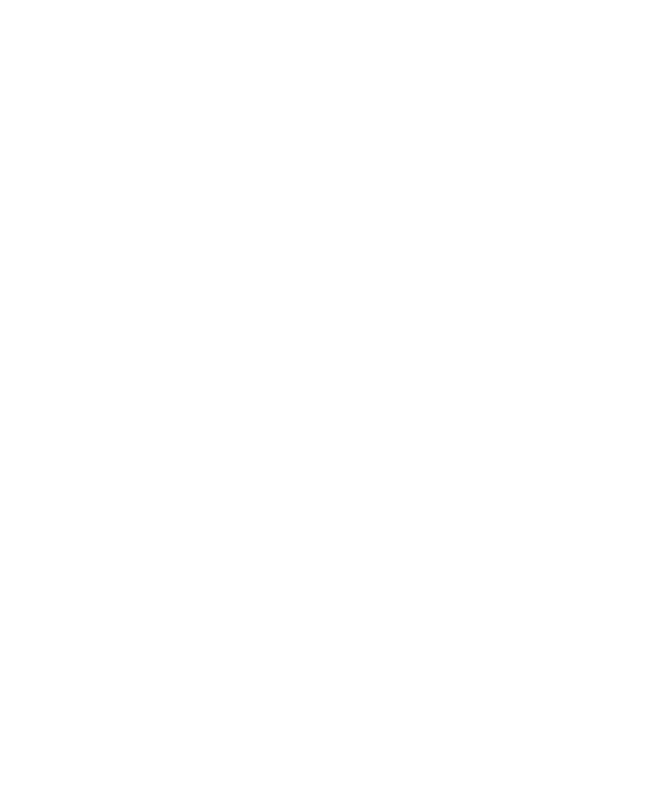
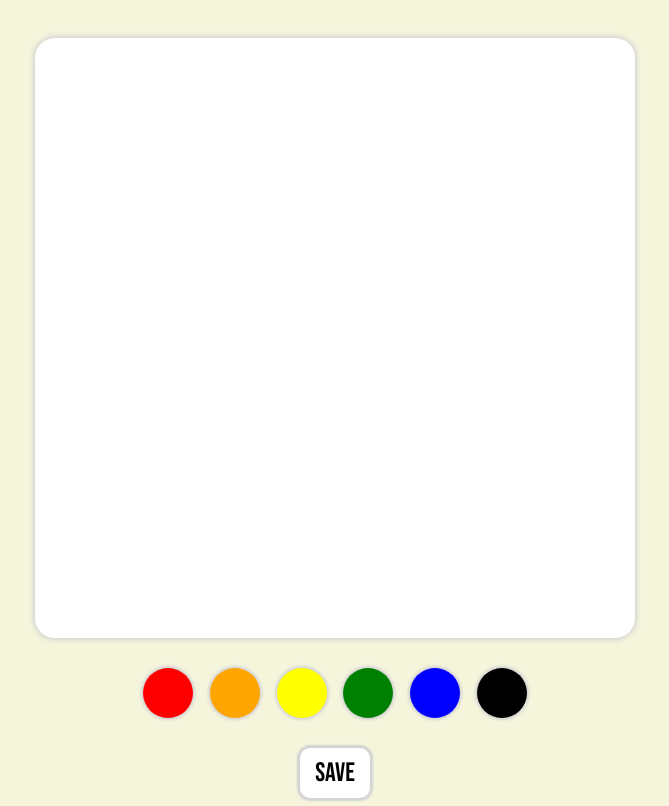
Before and after one commit to zn0228/DrawingBoard, a plain HTML site: page index.html in a window 1280 px wide. Shown: the whole page, without its empty margins (305-974 px from the left). Drawn offline with Linux system fonts and the light colour scheme.

Commit message:
addDisign

```diff
--- a/index.html
+++ b/index.html
@@ -9,5 +9,16 @@
   </head>
   <body>
     <canvas id="DrawCanvas"></canvas>
+
+    <div class="colorControl">
+      <div class="color" style="background-color: red"></div>
+      <div class="color" style="background-color: orange"></div>
+      <div class="color" style="background-color: yellow"></div>
+      <div class="color" style="background-color: green"></div>
+      <div class="color" style="background-color: blue"></div>
+      <div class="color" style="background-color: black"></div>
+    </div>
+
+    <div id="save">SAVE</div>
   </body>
 </html>
--- a/style.css
+++ b/style.css
@@ -0,0 +1,47 @@
+@import url("https://fonts.googleapis.com/css2?family=Bebas+Neue&display=swap");
+
+body {
+  background-color: beige;
+  display: flex;
+  align-items: center;
+  justify-content: center;
+  flex-direction: column;
+}
+#DrawCanvas {
+  border: 3px;
+  border-color: gray;
+  background-color: white;
+  width: 600px;
+  height: 600px;
+  margin: 30px;
+  border-radius: 20px;
+  box-shadow: 0 0 5px 2px lightgray;
+}
+
+.colorControl {
+  display: flex;
+  align-items: center;
+  justify-content: space-around;
+  height: 50px;
+  width: 400px;
+  margin-bottom: 30px;
+}
+.color {
+  background-color: red;
+  border-radius: 50%;
+  width: 50px;
+  height: 50px;
+  box-shadow: 0 0 3px 2px lightgray;
+}
+#save {
+  background-color: white;
+  width: 70px;
+  height: 50px;
+  display: flex;
+  justify-content: center;
+  align-items: center;
+  box-shadow: 0 0 2px 3px lightgray;
+  border-radius: 10px;
+  font-family: "Bebas Neue", cursive;
+  font-size: 20pt;
+}
```
